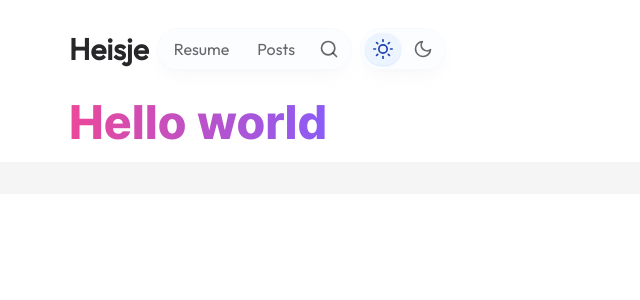
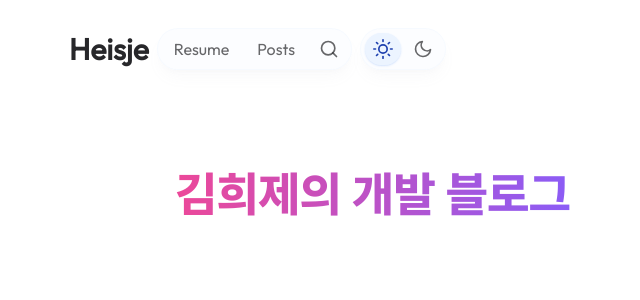
Before and after one commit to heisje/heisje-blog, a Next.js app in the folder blog/: page / in a window 1280 px wide. Shown: the top 300 px of the page, without its empty margins (267-907 px from the left). Built offline with nearby package versions, Linux system fonts and the light colour scheme.

Commit message:
feature : comment

```diff
--- a/blog/src/app/layout.tsx
+++ b/blog/src/app/layout.tsx
@@ -20,7 +20,7 @@ export default function RootLayout({ children }: { children: React.ReactNode })
         </Head>
         <Providers>
           <Nav className={'px-4 mx-auto max-w-[640px]'} />
-          <main className={'px-4 mx-auto max-w-[640px]'}>{children}</main>
+          <main className={'px-4 min-h-screen mx-auto max-w-[640px]'}>{children}</main>
         </Providers>
         <Footer />
       </body>
--- a/blog/src/app/page.tsx
+++ b/blog/src/app/page.tsx
@@ -1,9 +1,11 @@
 export default function Example() {
   return (
-    <>
-      <div className="text-5xl font-extrabold">
-        <span className="bg-clip-text text-transparent bg-gradient-to-r from-pink-500 to-violet-500">Hello world</span>
+    <div className={'flex h-48 items-center'}>
+      <div className="mx-auto text-5xl font-extrabold">
+        <span className="bg-clip-text text-transparent bg-gradient-to-r from-pink-500 to-violet-500">
+          김희제의 개발 블로그
+        </span>
       </div>
-    </>
+    </div>
   );
 }
--- a/blog/src/app/posts/BlogPagination.tsx
+++ b/blog/src/app/posts/BlogPagination.tsx
@@ -1,5 +1,4 @@
 'use client';
-
 import styles from '@/components/Nav/Nav.module.css';
 import useMounted from '@/hook/useMounted';
 import { useEffect } from 'react';
@@ -50,8 +49,8 @@ const BlogPagination = ({ page, maxSize }: props) => {
 
   const onClick = (num: number) => {
     return () => {
-      window.scroll({ top: 0, behavior: 'smooth' });
-      router.push(`${pathname}?page=${num}`, { scroll: false });
+      // window.scroll({ top: 0, behavior: 'smooth' });
+      router.push(`${pathname}?page=${num}`, { scroll: true });
     };
   };
 
--- /dev/null
+++ b/blog/src/app/posts/[slug]/PostComment.tsx
@@ -0,0 +1,28 @@
+'use client';
+import React, { useEffect } from 'react';
+import { useTheme } from 'next-themes';
+
+const PostComment: React.FC = () => {
+  const { theme } = useTheme();
+
+  return (
+    <section
+      ref={(elem) => {
+        if (!elem) {
+          return;
+        }
+        const scriptElem = document.createElement('script');
+        scriptElem.src = 'https://utteranc.es/client.js';
+        scriptElem.async = true;
+        scriptElem.setAttribute('repo', 'heisje/heisje-blog');
+        scriptElem.setAttribute('issue-term', 'pathname');
+        scriptElem.setAttribute('theme', `github-${theme}`);
+        scriptElem.setAttribute('label', '💬');
+        scriptElem.crossOrigin = 'anonymous';
+        elem.replaceChildren(scriptElem);
+      }}
+    />
+  );
+};
+
+export default PostComment;
--- a/blog/src/app/posts/[slug]/page.tsx
+++ b/blog/src/app/posts/[slug]/page.tsx
@@ -2,6 +2,7 @@ import { useMDXComponent } from 'next-contentlayer/hooks';
 import { allPosts } from '@/../.contentlayer/generated';
 import { Post } from '@/../.contentlayer/generated/types';
 import Image from 'next/image';
+import PostComment from '@/app/posts/[slug]/PostComment';
 
 export async function generateStaticParams() {
   // 마크다운 파일의 파일명을 기반으로 Slug를 지정합니다.
@@ -30,6 +31,8 @@ const PostDetailPage = ({ params: { slug } }: any) => {
         height={100}
       />
       <MDXComponent />
+
+      <PostComment />
     </div>
   );
 };
--- a/blog/src/app/posts/page.tsx
+++ b/blog/src/app/posts/page.tsx
@@ -13,9 +13,16 @@ export default function Example({ searchParams }: any) {
 
   return (
     <>
-      <header className={'bg-gradient-to-r from-blue-400 to-blue-500 w-auto h-40 rounded-2xl flex'}>
-        <div className={'m-auto text-2xl text-white'}>김희제의 개발 블로그</div>
-      </header>
+      {/*<header className={'bg-gradient-to-r from-blue-400 to-blue-500 w-auto h-40 rounded-2xl flex'}>*/}
+      {/*  <div className={'m-auto text-2xl text-white'}>김희제의 개발 블로그</div>*/}
+      {/*</header>*/}
+      <div className={'flex h-48 items-center border border-c-gray-500/20 rounded-2xl'}>
+        <div className="mx-auto text-3xl font-extrabold">
+          <span className="bg-clip-text text-transparent bg-gradient-to-r from-cyan-500 to-blue-500">
+            김희제의 개발 블로그
+          </span>
+        </div>
+      </div>
       <div>Tags : {allTags.join(' ')}</div>
       <article>
         {showPosts.map((post) => {
```
